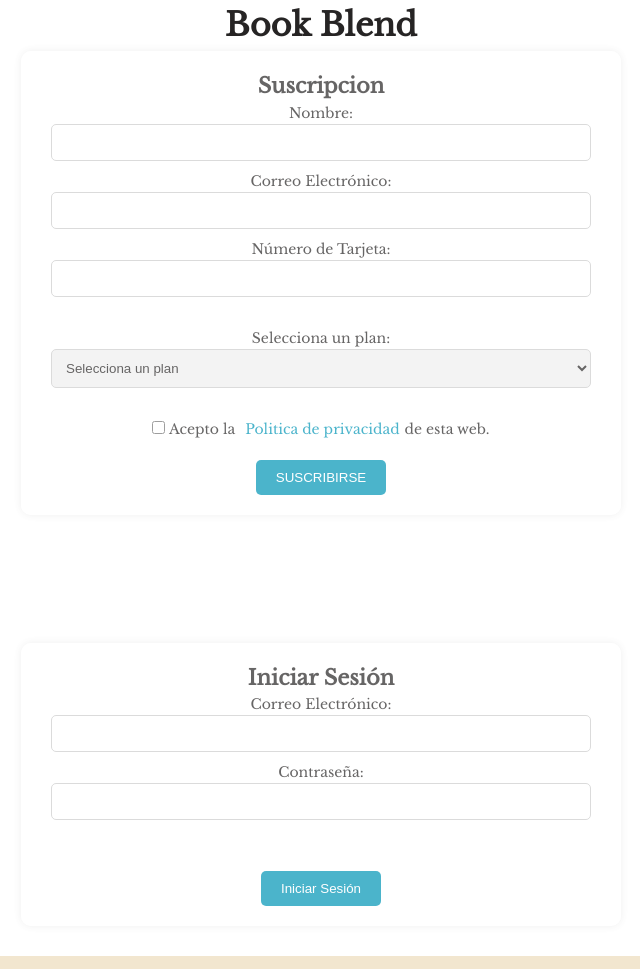
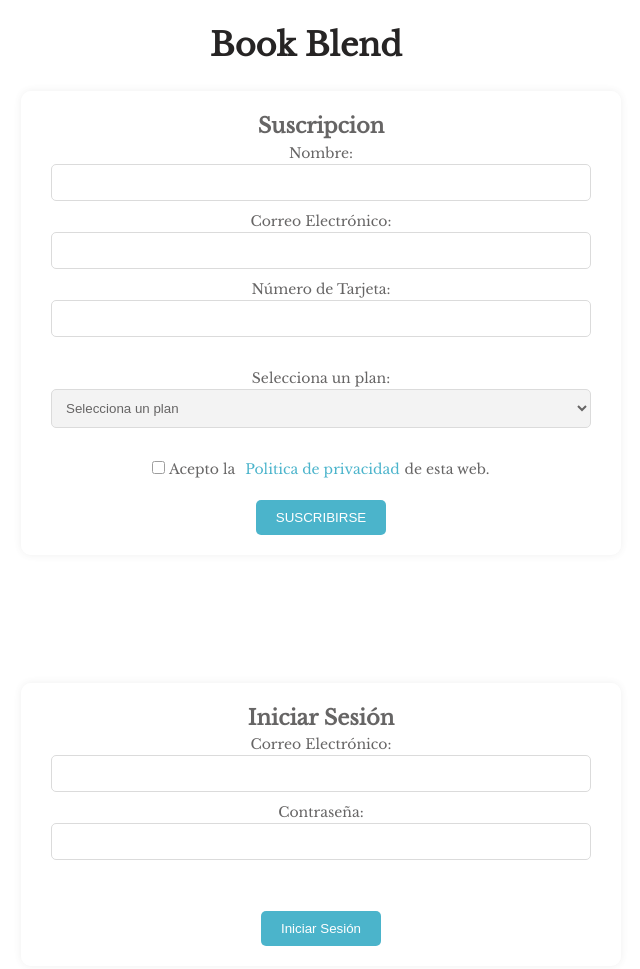
Before and after one commit to MSolangeDiaz/PROYECTO_BOOKBLEND, a plain HTML site: page ventlogin.html in a window 1280 px wide. Shown: the top 969 px of the page, without its empty margins (319-959 px from the left). Drawn offline with nearby package versions, Linux system fonts and the light colour scheme.

Commit message:
minimos cambios por errores

```diff
--- a/CSS/stylePagina.css
+++ b/CSS/stylePagina.css
@@ -24,6 +24,11 @@ body {
 
 header h1 {
   text-align: center;
+  font-weight: bold'Libre Baskerville', serif;
+  margin-inline-end: 30px;
+  margin-bottom: 20px;
+  margin-top: 20px;
+
 }
 
 nav {
@@ -318,7 +323,7 @@ main div.container-quienes {
   top: 10px;
   right: 10px;
   font-size: 20px;
-  font-weight: bold'Libre Baskerville', serif;;
+  font-weight: bold'Libre Baskerville', serif;
   cursor: pointer;
 }
 
--- a/ventlogin.html
+++ b/ventlogin.html
@@ -7,7 +7,7 @@
       <link href="https://fonts.googleapis.com/css2?family=Libre+Baskerville&display=swap" rel="stylesheet">
       <link rel="icon" href="./imagenes/LOGOFAVICO.ico" type="image/x-icon">
       <title>Book Blend - Suscripción e Inicio de Sesión</title>
-      <link rel="stylesheet" href="./CSS/stylePagina.css"> <!-- Enlazar a tu archivo CSS -->
+      <link rel="stylesheet" href="./CSS/stylePagina.css">
     </head>
 
     <body>
```
